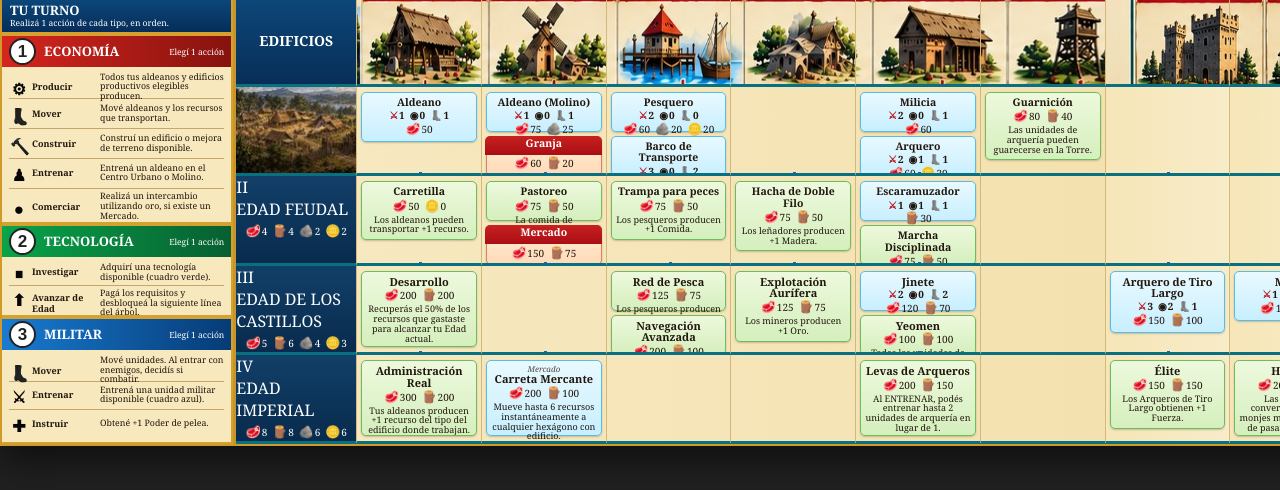
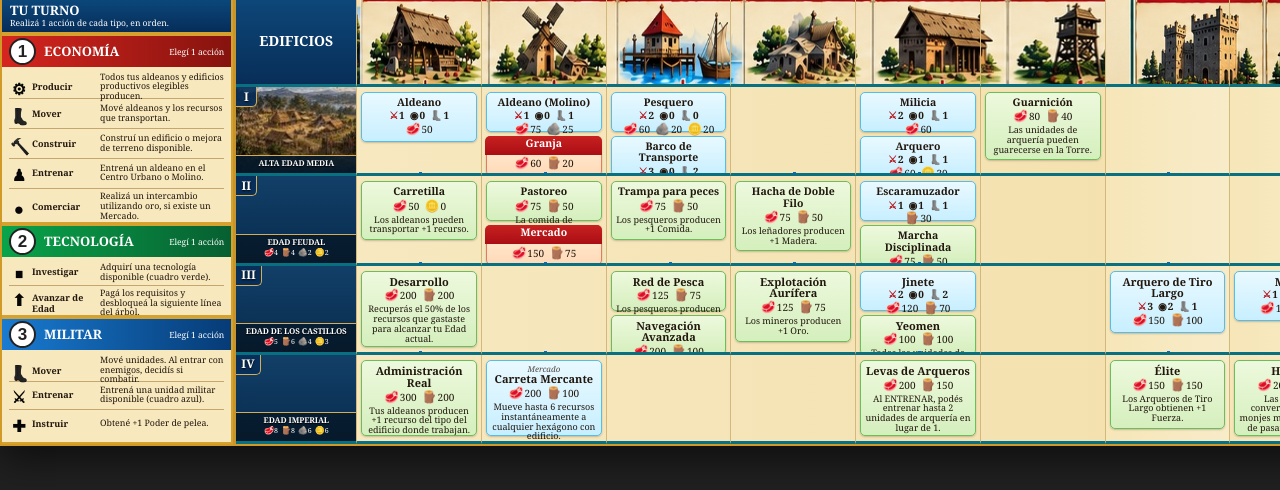
Before and after one commit to TzalDadok/player-mat-engine, a plain HTML site: page player-mat-engine-v1/index.html in a window 1280 px wide. Shown: the part 142-632 px from the top of the page. Drawn offline with Linux system fonts and the light colour scheme.

Commit message:
Style compact age badges and cost bands

```diff
--- a/player-mat-engine-v1/styles.css
+++ b/player-mat-engine-v1/styles.css
@@ -25,7 +25,7 @@ html,body{margin:0;min-height:100%;background:#202020;color:var(--ink);font-fami
 .cell{position:relative;border-right:1px solid #d1b87c;border-bottom:3px solid var(--grid);min-width:0;overflow:visible}.grid-guides .cell{outline:1px dashed #a02d2d88;outline-offset:-2px}
 .corner{grid-column:1;grid-row:1;background:#082e58!important;background-image:none!important;overflow:hidden;isolation:isolate}.corner:before{content:"";position:absolute;inset:0;z-index:1;background:linear-gradient(#0d4779,#082e58)}.corner .label{position:relative;z-index:2;height:100%;display:grid;place-items:center;color:#fff;font-weight:bold;font-size:14px}.corner:after{content:none!important;display:none!important;background:none!important}
 .building-head{background:#f8e8bd;overflow:hidden}.building-head .name{display:none}.building-head img{position:absolute;inset:0;width:100%;height:100%;object-fit:fill;display:block}.building-head.locked:after{display:none}
-.age-cell{background:linear-gradient(#123f68,#082b4d);color:#fff;overflow:hidden}.age-cell>img{position:absolute;inset:0;width:100%;height:100%;object-fit:cover;display:block}.age-name{position:absolute;z-index:2;left:0;right:0;top:0;height:24px;display:flex;align-items:center;justify-content:center;text-align:center;font-weight:800;text-shadow:0 1px 2px #0008;background:#0008;white-space:nowrap;overflow:hidden}.age-name .roman{position:absolute;left:5px;top:50%;transform:translateY(-50%);font-size:13px;line-height:1}.age-name .text{margin:0;padding:0 18px;font-size:9px;line-height:1;white-space:nowrap}.advance{position:absolute;z-index:5;left:24%;right:5%;bottom:3%;background:#f8e9c3;color:#21170f;border:1.5px solid #b98b36;border-radius:3px;padding:2px 4px;text-align:center;font-weight:bold;font-size:10px;box-shadow:0 1px 2px #0005}.advance .costline{margin-top:1px}
+.age-cell{background:linear-gradient(#123f68,#082b4d);color:#fff;overflow:hidden}.age-cell>img{position:absolute;inset:0;width:100%;height:100%;object-fit:cover;display:block}.age-roman{position:absolute;z-index:3;left:0;top:0;min-width:21px;height:20px;padding:0 5px;display:flex;align-items:center;justify-content:center;background:#082e58e8;border-right:1px solid #d3ad58;border-bottom:1px solid #d3ad58;border-radius:0 0 5px 0;color:#fff;font-size:12px;font-weight:800;line-height:1;text-shadow:0 1px 2px #000}.age-info{position:absolute;z-index:3;left:0;right:0;bottom:0;min-height:18px;padding:3px 3px 2px;background:linear-gradient(180deg,#06192ad9,#06192af5);border-top:1px solid #d3ad58;color:#fff;text-align:center}.age-text{display:block;font-size:8px;font-weight:800;line-height:1;white-space:nowrap;letter-spacing:-.1px;text-shadow:0 1px 1px #000}.age-info .costline{margin-top:2px;gap:3px;font-size:7px;line-height:1}.age-info .cost-item .ri{font-size:8px;margin-right:0}.age-cell:has(.costline) .age-info{min-height:29px}
 .slot{padding:5px 4px;display:flex;flex-direction:column;justify-content:flex-start;align-items:stretch;gap:4px;overflow:hidden}.node{position:relative;border-radius:5px;padding:4px 4px 5px;box-shadow:0 1px 2px #0003;font-size:9px;line-height:1.08;text-align:center;min-height:40px}.node.unit{background:linear-gradient(#e9f9ff,#c8efff);border:1.5px solid var(--unit-border)}.node.tech{background:linear-gradient(#edf9dd,#d5efbd);border:1.5px solid var(--tech-border)}.node.building{background:linear-gradient(#fff1d6,#ffd9b8);border:1.5px solid var(--build-border);padding-top:21px}.node.building:before{content:"";position:absolute;left:-1.5px;right:-1.5px;top:-1.5px;height:19px;background:linear-gradient(#c82120,#a90e14);border-radius:5px 5px 0 0}.node.building .node-title{position:relative;color:#fff;z-index:2;margin-top:-20px;margin-bottom:8px}.node-title{font-weight:700;font-size:11px}.node-tag{font-size:8px;font-style:italic;opacity:.78}.node-text{margin-top:2px;font-size:9px}.stats{display:flex;justify-content:center;gap:5px;font-weight:bold;margin:2px 0;font-size:10px}.stats span{white-space:nowrap}.stats .force:before{content:"⚔";color:#b51118;margin-right:1px}.stats .range:before{content:"◉";margin-right:1px}.stats .move:before{content:"👢";margin-right:1px;filter:grayscale(1)}.costline{display:flex;justify-content:center;gap:5px;margin-top:2px;font-size:10px}.cost-item{white-space:nowrap}.cost-item .ri{font-size:12px;margin-right:1px}.empty{min-height:1px}
 .flow{position:absolute;left:50%;bottom:-14px;width:3px;height:15px;background:#0967c7;z-index:12}.flow:after{content:"";position:absolute;bottom:-1px;left:-4px;border-left:5px solid transparent;border-right:5px solid transparent;border-top:7px solid #0967c7}
 .slot[data-age="dark"] .node,.slot[data-age="feudal"] .node{font-size:8.8px}.slot[data-age="dark"] .node-title,.slot[data-age="feudal"] .node-title{font-size:10.5px}
```
